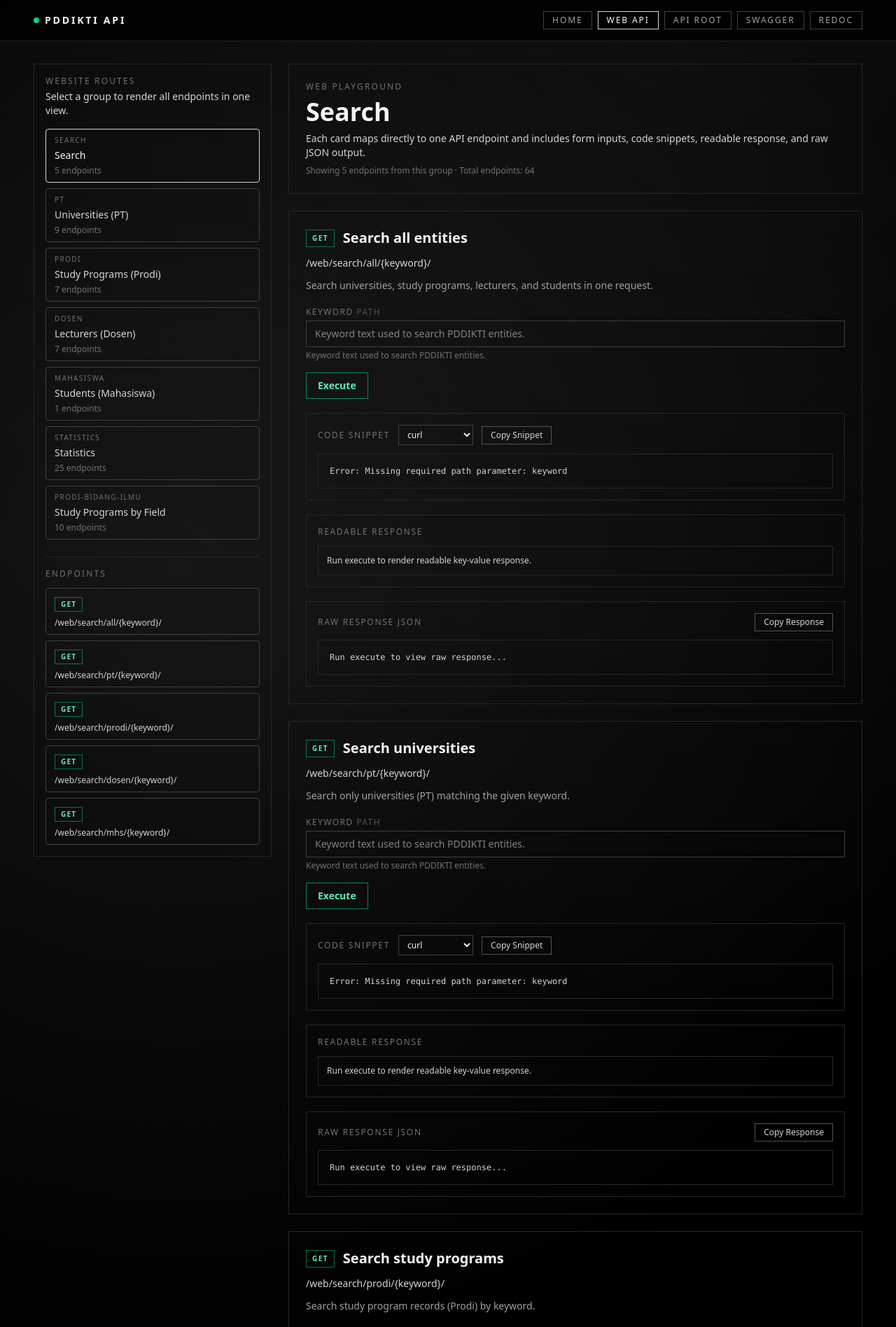
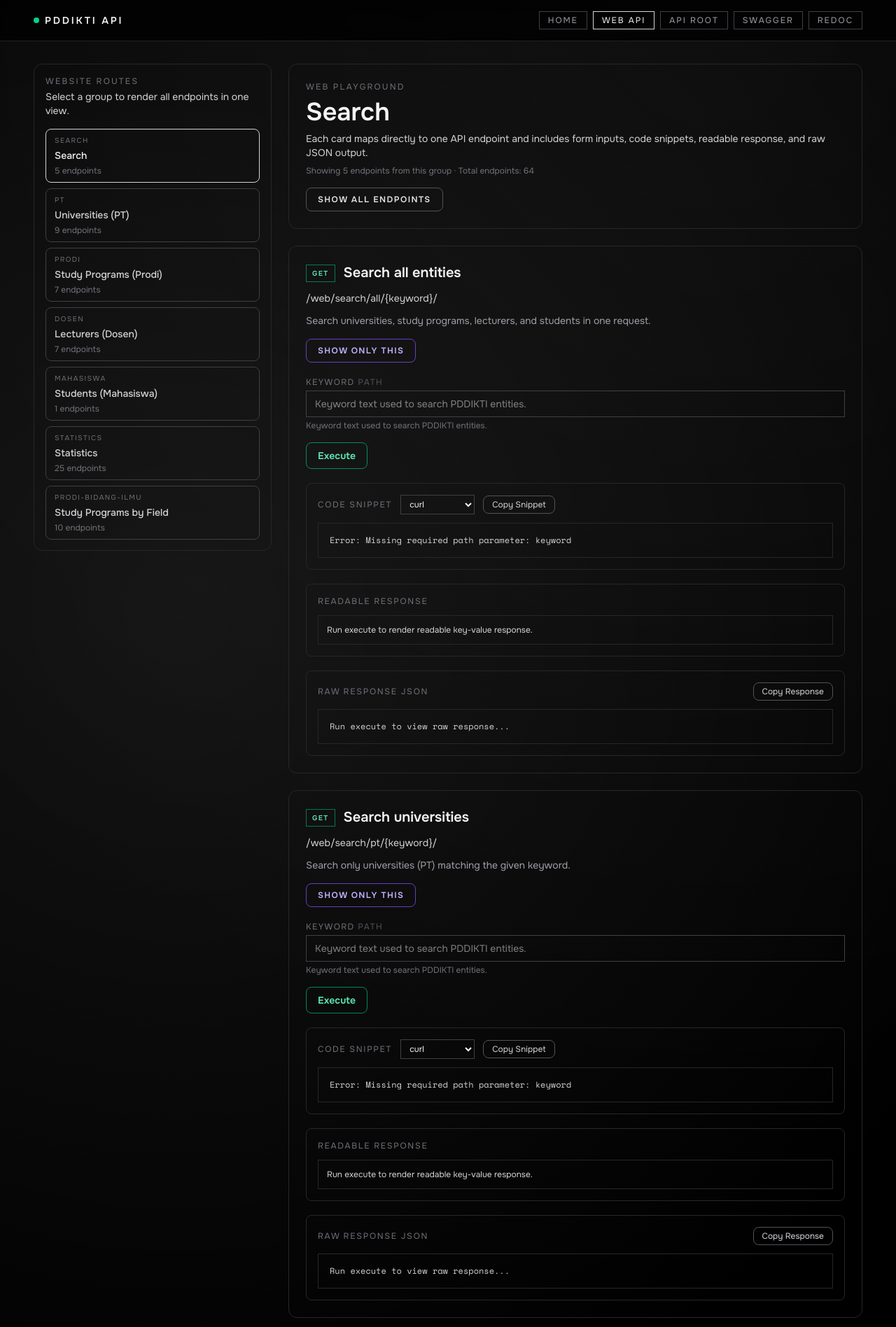
Before and after one commit to ridwaanhall/api-pddikti, a FastAPI app: page /web in a window 1280 px wide. Shown: the top 1896 px of the page at 70% size. Run offline with FastAPI, Linux system fonts and the light colour scheme.

Commit message:
✨feat(ui): Scrollable sidebar, global fonts, single-endpoint mode, and rounded styling

```diff
--- a/app/web/templates/base.html
+++ b/app/web/templates/base.html
@@ -53,9 +53,33 @@
             }
         </script>
 
+        <link rel="preconnect" href="https://fonts.googleapis.com" />
+        <link rel="preconnect" href="https://fonts.gstatic.com" crossorigin />
+        <link
+            href="https://fonts.googleapis.com/css2?family=Onest:wght@100..900&family=Space+Mono:ital,wght@0,400;0,700;1,400;1,700&display=swap"
+            rel="stylesheet"
+        />
+
         <link rel="icon" href="https://mlbb-card.rone.dev/static/favicon.ico" />
         <link rel="shortcut icon" href="https://mlbb-card.rone.dev/static/favicon.ico" />
         <script src="https://cdn.jsdelivr.net/npm/@tailwindcss/browser@4"></script>
+        <style>
+            :root {
+                --font-sans: "Onest", "Segoe UI", sans-serif;
+                --font-mono: "Space Mono", "Cascadia Mono", monospace;
+            }
+
+            body {
+                font-family: var(--font-sans);
+            }
+
+            code,
+            pre,
+            kbd,
+            samp {
+                font-family: var(--font-mono);
+            }
+        </style>
         {% block head %}{% endblock %}
     </head>
     <body class="min-h-screen bg-black text-zinc-100 antialiased">
--- a/app/web/templates/web_index.html
+++ b/app/web/templates/web_index.html
@@ -9,7 +9,7 @@
 {% block content %}
 <main class="mx-auto w-full max-w-[1600px] px-4 py-8 sm:px-8 lg:px-12">
     <section class="grid gap-6 xl:grid-cols-[340px_1fr]">
-        <aside class="h-fit border border-zinc-800 p-4 xl:sticky xl:top-6">
+        <aside class="h-fit max-h-[calc(100vh-6.5rem)] overflow-y-auto rounded-xl border border-zinc-800 p-4 xl:sticky xl:top-6">
             <p class="text-xs uppercase tracking-[0.18em] text-zinc-500">Website Routes</p>
             <p class="mt-1 text-sm text-zinc-300">Select a group to render all endpoints in one view.</p>
 
@@ -17,7 +17,7 @@
                 {% for group in groups %}
                 <a
                     href="/web?group={{ group.key }}"
-                    class="rounded-sm border px-3 py-2 text-left transition {% if group.key == selected_group.key %}border-zinc-300 text-zinc-100{% else %}border-zinc-700 text-zinc-300 hover:border-zinc-500 hover:text-zinc-100{% endif %}"
+                    class="rounded-lg border px-3 py-2 text-left transition {% if group.key == selected_group.key %}border-zinc-300 text-zinc-100{% else %}border-zinc-700 text-zinc-300 hover:border-zinc-500 hover:text-zinc-100{% endif %}"
                 >
                     <p class="text-[10px] uppercase tracking-[0.14em] text-zinc-500">{{ group.id }}</p>
                     <p class="mt-1 text-sm font-medium">{{ group.label }}</p>
@@ -31,8 +31,8 @@
                 <div class="mt-3 grid gap-2">
                     {% for endpoint in selected_group.operations %}
                     <a
-                        href="#endpoint-{{ endpoint.id }}"
-                        class="rounded-sm border border-zinc-700 px-3 py-2 text-left text-zinc-300 transition hover:border-zinc-500 hover:text-zinc-100"
+                        href="/web?group={{ selected_group.key }}&operation={{ endpoint.id }}&view=single"
+                        class="rounded-lg border border-zinc-700 px-3 py-2 text-left text-zinc-300 transition hover:border-zinc-500 hover:text-zinc-100 {% if is_single_view and selected_operation and selected_operation.id == endpoint.id %}border-zinc-300 text-zinc-100{% endif %}"
                     >
                         <span class="inline-flex border px-2 py-0.5 text-[10px] font-semibold tracking-[0.12em] {% if endpoint.method == 'GET' %}border-emerald-500/60 text-emerald-300{% elif endpoint.method == 'POST' %}border-sky-500/60 text-sky-300{% elif endpoint.method == 'PUT' %}border-amber-500/60 text-amber-300{% elif endpoint.method == 'DELETE' %}border-rose-500/60 text-rose-300{% else %}border-zinc-500/60 text-zinc-300{% endif %}">
                             {{ endpoint.method }}
@@ -45,16 +45,27 @@
         </aside>
 
         <div>
-            <header class="border border-zinc-800 p-6">
+            <header class="rounded-xl border border-zinc-800 p-6">
                 <p class="text-xs uppercase tracking-[0.18em] text-zinc-500">Web Playground</p>
                 <h1 class="mt-2 text-3xl font-semibold sm:text-4xl">{{ selected_group.label }}</h1>
                 <p class="mt-2 text-sm text-zinc-300">Each card maps directly to one API endpoint and includes form inputs, code snippets, readable response, and raw JSON output.</p>
-                <p class="mt-2 text-xs text-zinc-500">Showing {{ selected_group.operations|length }} endpoints from this group · Total endpoints: {{ total_endpoints }}</p>
+                <p class="mt-2 text-xs text-zinc-500">{% if is_single_view %}Showing 1 endpoint{% else %}Showing {{ selected_group.operations|length }} endpoints{% endif %} from this group · Total endpoints: {{ total_endpoints }}</p>
+
+                <div class="mt-4 flex flex-wrap gap-3">
+                    <a href="/web?group={{ selected_group.key }}" class="inline-flex rounded-lg border border-zinc-600 px-4 py-2 text-xs font-semibold uppercase tracking-[0.12em] text-zinc-200 transition hover:border-zinc-300 hover:text-zinc-100">
+                        Show All Endpoints
+                    </a>
+                    {% if is_single_view and selected_operation %}
+                    <a href="#endpoint-{{ selected_operation.id }}" class="inline-flex rounded-lg border border-emerald-500/70 px-4 py-2 text-xs font-semibold uppercase tracking-[0.12em] text-emerald-300 transition hover:border-emerald-300 hover:text-emerald-100">
+                        Active: {{ selected_operation.method }}
+                    </a>
+                    {% endif %}
+                </div>
             </header>
 
             <div class="mt-6 space-y-6">
-                {% for operation in selected_group.operations %}
-                <article id="endpoint-{{ operation.id }}" class="border border-zinc-800 p-6 scroll-mt-20">
+                {% for operation in rendered_operations %}
+                <article id="endpoint-{{ operation.id }}" class="scroll-mt-20 rounded-xl border border-zinc-800 p-6">
                     <div class="flex flex-wrap items-center gap-3">
                         <span class="inline-flex border px-2 py-1 text-[10px] font-semibold tracking-[0.14em] {% if operation.method == 'GET' %}border-emerald-500/60 text-emerald-300{% elif operation.method == 'POST' %}border-sky-500/60 text-sky-300{% elif operation.method == 'PUT' %}border-amber-500/60 text-amber-300{% elif operation.method == 'DELETE' %}border-rose-500/60 text-rose-300{% else %}border-zinc-500/60 text-zinc-300{% endif %}">
                             {{ operation.method }}
@@ -64,6 +75,25 @@
 
                     <p class="mt-3 break-all text-sm text-zinc-300">{{ operation.web_path }}</p>
                     <p class="mt-3 text-sm text-zinc-400">{{ operation.description }}</p>
+
+                    <div class="mt-4 flex flex-wrap gap-3">
+                        {% if not is_single_view %}
+                        <a
+                            href="/web?group={{ selected_group.key }}&operation={{ operation.id }}&view=single"
+                            class="inline-flex rounded-lg border border-violet-500/70 px-4 py-2 text-xs font-semibold uppercase tracking-[0.12em] text-violet-300 transition hover:border-violet-300 hover:text-violet-100"
+                        >
+                            Show Only This
+                        </a>
+                        {% endif %}
+                        {% if "{" not in operation.web_path %}
+                        <a
+                            href="{{ operation.web_path }}"
+                            class="inline-flex rounded-lg border border-zinc-600 px-4 py-2 text-xs font-semibold uppercase tracking-[0.12em] text-zinc-300 transition hover:border-zinc-300 hover:text-zinc-100"
+                        >
+                            Open Raw Endpoint
+                        </a>
+                        {% endif %}
+                    </div>
 
                     <form id="form-{{ operation.id }}" class="mt-5 grid gap-4" data-operation-id="{{ operation.id }}">
                         {% for parameter in operation.parameters %}
@@ -104,22 +134,14 @@
                         <div class="flex flex-wrap gap-3">
                             <button
                                 type="submit"
-                                class="inline-flex border px-4 py-2 text-sm font-semibold transition {% if operation.method == 'GET' %}border-emerald-500/70 text-emerald-300 hover:border-emerald-300 hover:text-emerald-100{% elif operation.method == 'POST' %}border-sky-500/70 text-sky-300 hover:border-sky-300 hover:text-sky-100{% elif operation.method == 'PUT' %}border-amber-500/70 text-amber-300 hover:border-amber-300 hover:text-amber-100{% elif operation.method == 'DELETE' %}border-rose-500/70 text-rose-300 hover:border-rose-300 hover:text-rose-100{% else %}border-zinc-500/70 text-zinc-300 hover:border-zinc-300 hover:text-zinc-100{% endif %}"
+                                class="inline-flex rounded-lg border px-4 py-2 text-sm font-semibold transition {% if operation.method == 'GET' %}border-emerald-500/70 text-emerald-300 hover:border-emerald-300 hover:text-emerald-100{% elif operation.method == 'POST' %}border-sky-500/70 text-sky-300 hover:border-sky-300 hover:text-sky-100{% elif operation.method == 'PUT' %}border-amber-500/70 text-amber-300 hover:border-amber-300 hover:text-amber-100{% elif operation.method == 'DELETE' %}border-rose-500/70 text-rose-300 hover:border-rose-300 hover:text-rose-100{% else %}border-zinc-500/70 text-zinc-300 hover:border-zinc-300 hover:text-zinc-100{% endif %}"
                             >
                                 Execute
                             </button>
-                            {% if "{" not in operation.web_path %}
-                            <a
-                                href="{{ operation.web_path }}"
-                                class="inline-flex border border-zinc-600 px-4 py-2 text-sm text-zinc-300 transition hover:border-zinc-400 hover:text-zinc-100"
-                            >
-                                Open Raw Endpoint
-                            </a>
-                            {% endif %}
                         </div>
                     </form>
 
-                    <div class="mt-5 border border-zinc-800 p-4">
+                    <div class="mt-5 rounded-lg border border-zinc-800 p-4">
                         <div class="flex flex-wrap items-center gap-3">
                             <p class="text-xs uppercase tracking-[0.14em] text-zinc-500">Code Snippet</p>
                             <select id="lang-{{ operation.id }}" class="border border-zinc-700 bg-transparent px-2 py-1 text-xs text-zinc-100">
@@ -135,7 +157,7 @@
                             <button
                                 type="button"
                                 id="copy-snippet-{{ operation.id }}"
-                                class="inline-flex border border-zinc-600 px-3 py-1 text-xs text-zinc-300 transition hover:border-zinc-400 hover:text-zinc-100"
+                                class="inline-flex rounded-lg border border-zinc-600 px-3 py-1 text-xs text-zinc-300 transition hover:border-zinc-400 hover:text-zinc-100"
                             >
                                 Copy Snippet
                             </button>
@@ -143,20 +165,20 @@
                         <pre id="snippet-{{ operation.id }}" class="mt-3 max-h-[260px] overflow-auto border border-zinc-800 p-4 text-xs text-zinc-300"></pre>
                     </div>
 
-                    <div class="mt-5 border border-zinc-800 p-4">
+                    <div class="mt-5 rounded-lg border border-zinc-800 p-4">
                         <p class="text-xs uppercase tracking-[0.14em] text-zinc-500">Readable Response</p>
                         <div id="readable-{{ operation.id }}" class="mt-3 overflow-auto border border-zinc-800 p-3 text-xs text-zinc-300">
                             Run execute to render readable key-value response.
                         </div>
                     </div>
 
-                    <div class="mt-5 border border-zinc-800 p-4">
+                    <div class="mt-5 rounded-lg border border-zinc-800 p-4">
                         <div class="flex flex-wrap items-center justify-between gap-3">
                             <p class="text-xs uppercase tracking-[0.14em] text-zinc-500">Raw Response JSON</p>
                             <button
                                 type="button"
                                 id="copy-raw-{{ operation.id }}"
-                                class="inline-flex border border-zinc-600 px-3 py-1 text-xs text-zinc-300 transition hover:border-zinc-400 hover:text-zinc-100"
+                                class="inline-flex rounded-lg border border-zinc-600 px-3 py-1 text-xs text-zinc-300 transition hover:border-zinc-400 hover:text-zinc-100"
                             >
                                 Copy Response
                             </button>
```
Also changed, not shown: app/web/router.py (+26 -2 lines).
